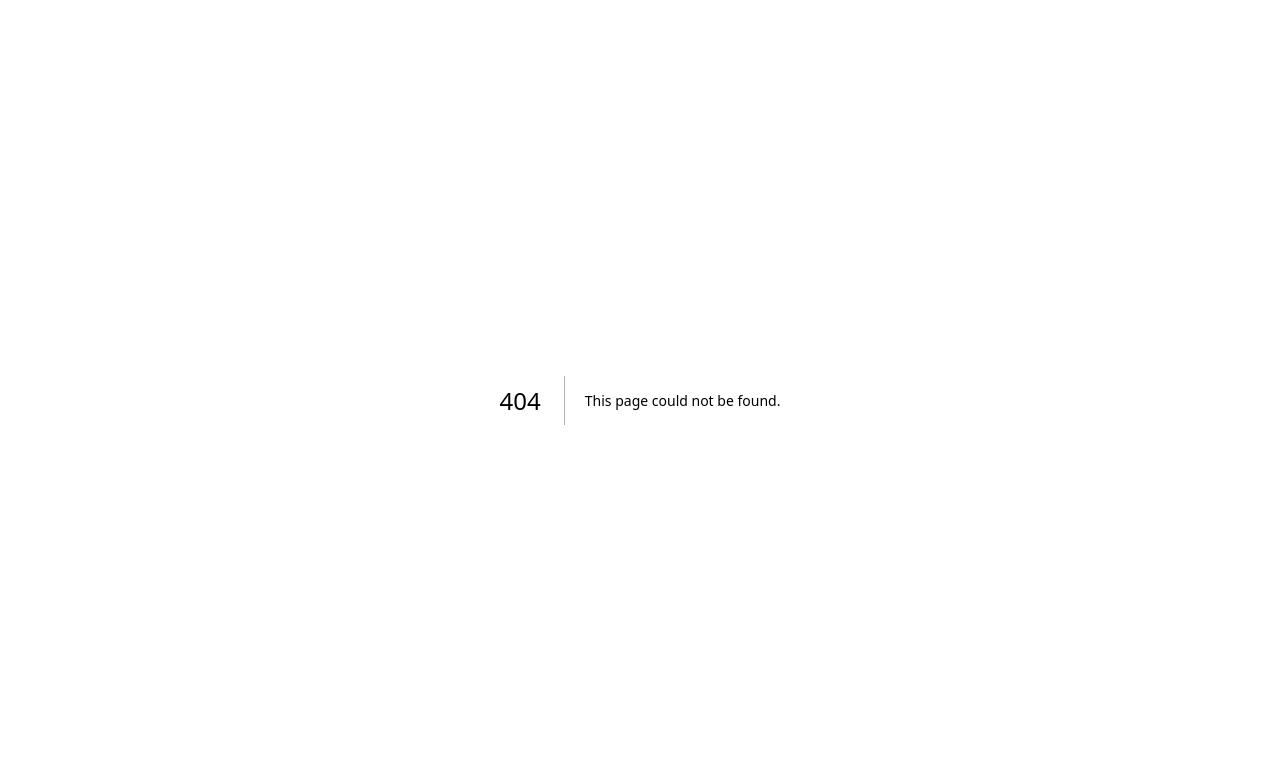
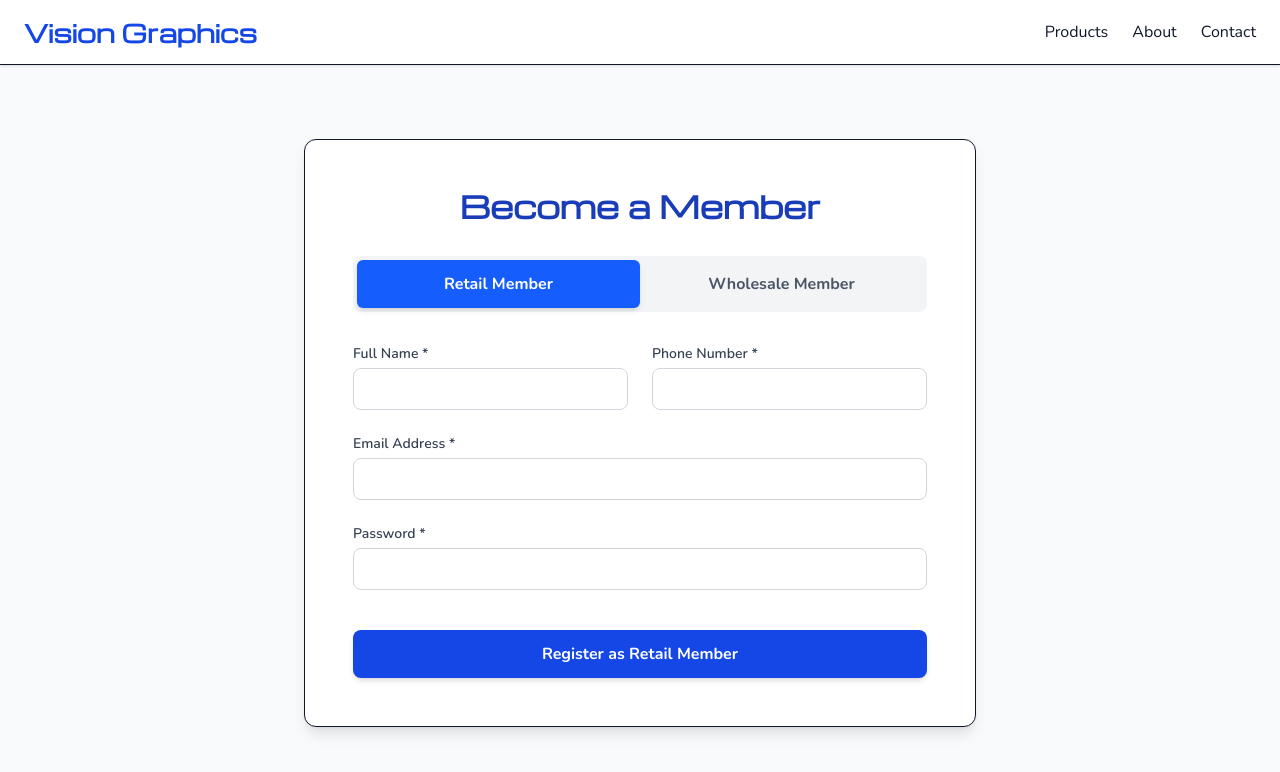
Before and after one commit to absoluteclaw310-arch/visiongraphics, a Next.js app: page /membership in a window 1280 px wide. Before the commit this address had no page. Shown: the top 772 px of the page. Built offline with nearby package versions, Linux system fonts and the light colour scheme.

Commit message:
Change button to Become a Member and add toggle membership form page

```diff
--- /dev/null
+++ b/src/app/membership/page.tsx
@@ -0,0 +1,89 @@
+"use client";
+
+import React, { useState } from 'react';
+import Link from 'next/link';
+
+export default function MembershipPage() {
+  const [memberType, setMemberType] = useState<'retail' | 'wholesale'>('retail');
+
+  return (
+    <div className="min-h-screen bg-gray-50 text-gray-900 font-secondary flex flex-col">
+      {/* Navigation */}
+      <nav className="bg-white shadow-sm border-b py-4 px-6 flex justify-between items-center">
+        <Link href="/" className="text-2xl font-bold text-blue-700 font-primary">
+          Vision Graphics
+        </Link>
+        <div className="space-x-6 hidden md:flex">
+          <Link href="/#products" className="hover:text-blue-600 transition">Products</Link>
+          <Link href="/#about" className="hover:text-blue-600 transition">About</Link>
+          <Link href="/#contact" className="hover:text-blue-600 transition">Contact</Link>
+        </div>
+      </nav>
+
+      {/* Main Content */}
+      <main className="flex-grow flex items-center justify-center py-12 px-6">
+        <div className="bg-white p-8 md:p-12 rounded-xl shadow-lg border max-w-2xl w-full">
+          <h1 className="text-3xl font-bold mb-8 text-center font-primary text-blue-800">Become a Member</h1>
+
+          {/* Toggle Buttons */}
+          <div className="flex justify-center mb-8 bg-gray-100 p-1 rounded-lg">
+            <button
+              onClick={() => setMemberType('retail')}
+              className={`flex-1 py-3 rounded-md font-bold transition-colors ${memberType === 'retail' ? 'bg-blue-600 text-white shadow-md' : 'text-gray-600 hover:text-blue-600'}`}
+            >
+              Retail Member
+            </button>
+            <button
+              onClick={() => setMemberType('wholesale')}
+              className={`flex-1 py-3 rounded-md font-bold transition-colors ${memberType === 'wholesale' ? 'bg-blue-600 text-white shadow-md' : 'text-gray-600 hover:text-blue-600'}`}
+            >
+              Wholesale Member
+            </button>
+          </div>
+
+          {/* Forms */}
+          <form className="space-y-6" onSubmit={(e) => e.preventDefault()}>
+            {memberType === 'wholesale' && (
+              <div>
+                <label className="block text-sm font-semibold text-gray-700 mb-1">Business Name *</label>
+                <input type="text" className="w-full border border-gray-300 rounded-lg px-4 py-2 focus:ring-2 focus:ring-blue-500 focus:outline-none" required />
+              </div>
+            )}
+
+            {memberType === 'wholesale' && (
+              <div>
+                <label className="block text-sm font-semibold text-gray-700 mb-1">Tax ID / EIN *</label>
+                <input type="text" className="w-full border border-gray-300 rounded-lg px-4 py-2 focus:ring-2 focus:ring-blue-500 focus:outline-none" required />
+              </div>
+            )}
+
+            <div className="grid md:grid-cols-2 gap-6">
+              <div>
+                <label className="block text-sm font-semibold text-gray-700 mb-1">{memberType === 'wholesale' ? 'Contact Name' : 'Full Name'} *</label>
+                <input type="text" className="w-full border border-gray-300 rounded-lg px-4 py-2 focus:ring-2 focus:ring-blue-500 focus:outline-none" required />
+              </div>
+              <div>
+                <label className="block text-sm font-semibold text-gray-700 mb-1">Phone Number *</label>
+                <input type="tel" className="w-full border border-gray-300 rounded-lg px-4 py-2 focus:ring-2 focus:ring-blue-500 focus:outline-none" required />
+              </div>
+            </div>
+
+            <div>
+              <label className="block text-sm font-semibold text-gray-700 mb-1">Email Address *</label>
+              <input type="email" className="w-full border border-gray-300 rounded-lg px-4 py-2 focus:ring-2 focus:ring-blue-500 focus:outline-none" required />
+            </div>
+
+            <div>
+              <label className="block text-sm font-semibold text-gray-700 mb-1">Password *</label>
+              <input type="password" className="w-full border border-gray-300 rounded-lg px-4 py-2 focus:ring-2 focus:ring-blue-500 focus:outline-none" required />
+            </div>
+
+            <button type="submit" className="w-full bg-blue-700 text-white py-3 rounded-lg font-bold hover:bg-blue-600 transition shadow-md mt-4">
+              Register as {memberType === 'wholesale' ? 'Wholesale' : 'Retail'} Member
+            </button>
+          </form>
+        </div>
+      </main>
+    </div>
+  );
+}
--- a/src/app/page.tsx
+++ b/src/app/page.tsx
@@ -18,8 +18,8 @@ export default function Home() {
         <h1 className="text-4xl md:text-6xl font-extrabold mb-4 font-primary">Upstate NY's Sign Supply Distribution</h1>
         <h2 className="text-2xl md:text-3xl font-semibold mb-8 font-secondary text-blue-100">Capital District's Sign Supplier</h2>
         <div className="flex justify-center gap-4">
-          <a href="#contact" className="bg-white text-blue-700 px-8 py-3 rounded-lg font-semibold hover:bg-gray-100 transition">
-            Get a Quote
+          <a href="/membership" className="bg-white text-blue-700 px-8 py-3 rounded-lg font-semibold hover:bg-gray-100 transition">
+            Become a Member
           </a>
           <a href="#products" className="bg-blue-500 text-white px-8 py-3 rounded-lg font-semibold hover:bg-blue-400 transition border border-blue-300">
             Our Catalog
```
